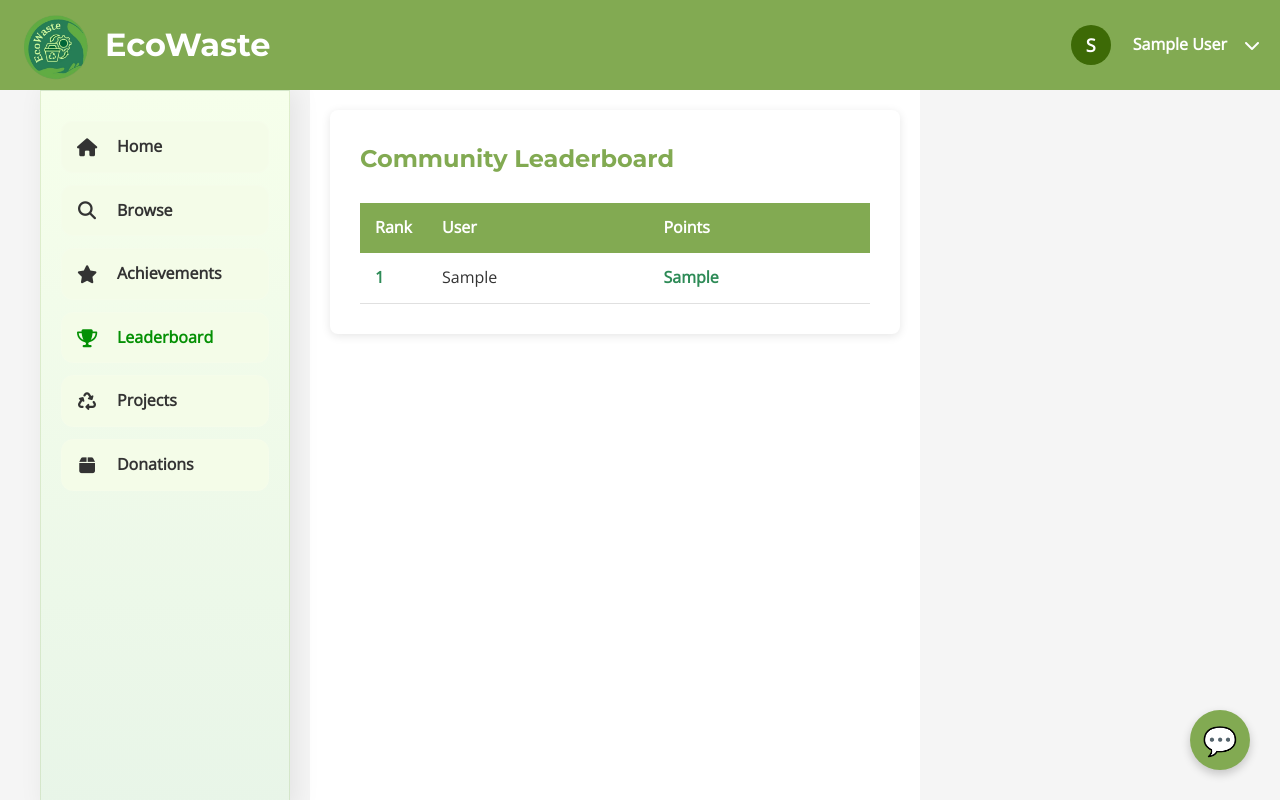
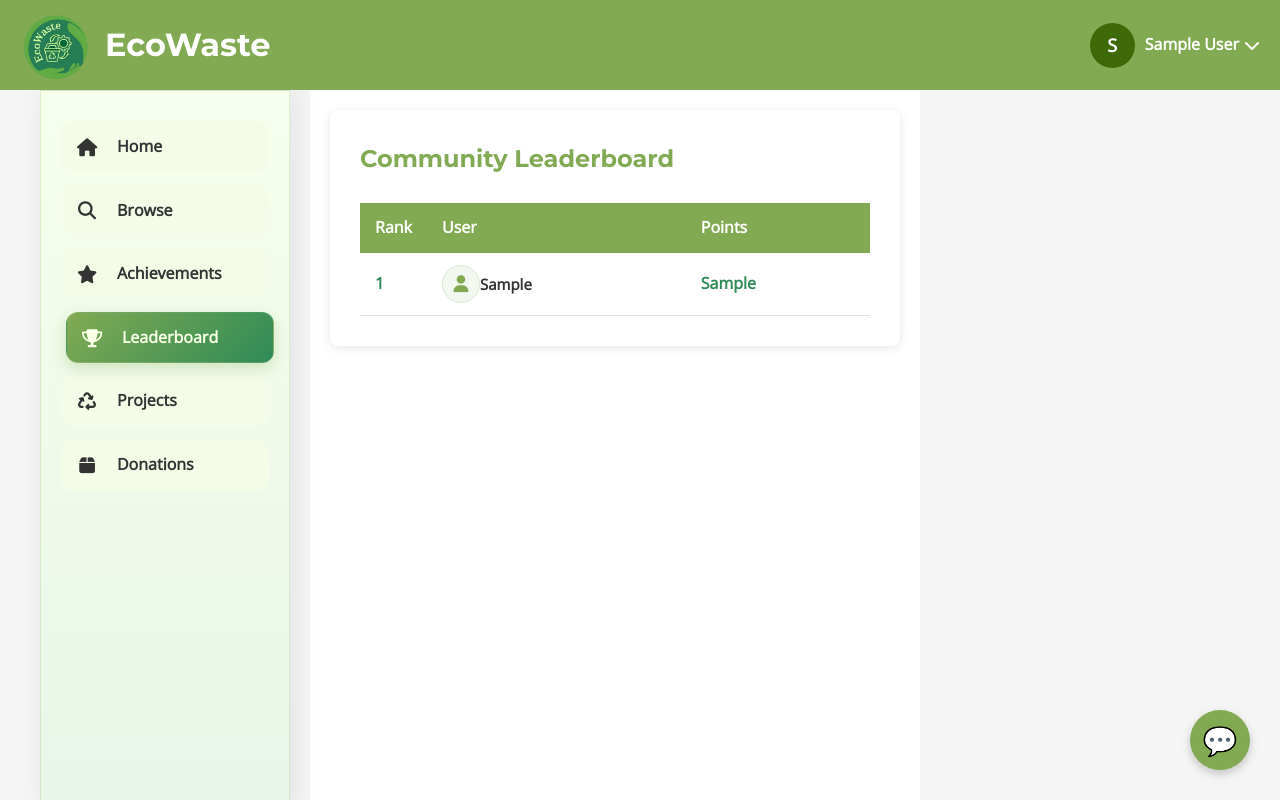
Before and after one commit to Raishem/Ecowasteee, a PHP site: page /ecowaste/leaderboard.php in a window 1280 px wide. Run offline with PHP 8.4, Linux system fonts and the light colour scheme; the visitor is signed in with stand-in values (Sample User, id 1); tables that the repository leaves empty or names only in its code hold one stand-in row (values such as "Sample post").

Commit message:
update leaderboard

```diff
--- a/assets/css/leaderboard.css
+++ b/assets/css/leaderboard.css
@@ -11,6 +11,7 @@ html, body {
     line-height: 1.6;
     height: 100%;
     overflow: hidden;
+    line-height: 1.6;
 }
 
 h1, h2, h3, h4 {
@@ -170,12 +171,34 @@ header {
 
 /* Adjust main content and right sidebar top spacing */
 .main-content {
-    height: calc(100vh - 80px); /* Adjust for new header height */
-    overflow-y: auto;
+    height: calc(100vh - 80px); /* Fits between header and bottom of screen */
+    overflow-y: auto; /* ✅ Only main content scrolls */
+    overflow-x: hidden;
     padding: 20px;
     background-color: #fff;
     grid-column: 2 / 3;
+    scrollbar-width: inherit;
+    scrollbar-color: #82AA52 #f0f0f0;
 }
+
+/* ✅ Custom scrollbar for the main content only */
+.main-content::-webkit-scrollbar {
+    width: 10px;
+}
+
+.main-content::-webkit-scrollbar-track {
+    background: #f0f0f0;
+}
+
+.main-content::-webkit-scrollbar-thumb {
+    background: linear-gradient(135deg, #82AA52 0%, #6d8f45 100%);
+    border-radius: 10px;
+}
+
+.main-content::-webkit-scrollbar-thumb:hover {
+    background: linear-gradient(135deg, #6d8f45 0%, #5a7537 100%);
+}
+
 
 .sidebar nav ul {
     list-style: none;
@@ -352,22 +375,6 @@ header {
             width: 60px;
         }
 
-        .user-profile {
-            display: flex;
-            align-items: center;
-            gap: 12px;
-        }
-
-        .profile-pic {
-            width: 36px;
-            height: 36px;
-            border-radius: 50%;
-            background-color: #e0e0e0;
-            display: flex;
-            align-items: center;
-            justify-content: center;
-            overflow: hidden;
-        }
 
         .profile-pic img {
             width: 100%;
@@ -419,7 +426,7 @@ header {
             width: 100%;
             height: 100%;
             background-color: rgba(0,0,0,0.5);
-            z-index: 200;
+            z-index: 2000;
             justify-content: center;
             align-items: center;
         }
@@ -564,3 +571,60 @@ header {
         @keyframes spin {
             to { transform: rotate(360deg); }
         }
+
+/* === Leaderboard User Info (Compact Clean Style) === */
+.user-info {
+    display: flex;
+    align-items: center;
+    gap: 12px;
+}
+
+.user-link {
+    display: flex;
+    align-items: center;
+    text-decoration: none;
+    color: #333;
+    transition: color 0.2s ease-in-out;
+}
+
+.user-link:hover .user-name {
+    color: #2e8b57;
+    text-decoration: underline;
+}
+
+.user-profile-pic {
+    width: 38px;
+    height: 38px;
+    border-radius: 50%;
+    overflow: hidden;
+    background-color: #f2f8f0;
+    display: flex;
+    align-items: center;
+    justify-content: center;
+    flex-shrink: 0;
+    border: 1px solid #d6e8d0;
+}
+
+.user-profile-pic img {
+    width: 100%;
+    height: 100%;
+    object-fit: cover;
+}
+
+.user-profile-pic .default-icon {
+    color: #82AA52;
+    font-size: 17px;
+}
+
+.user-name {
+    font-weight: 600;
+    font-size: 15px;
+    white-space: nowrap;
+}
+
+/* Optional: hover pop */
+.user-link:hover .user-profile-pic {
+    transform: scale(1.05);
+    box-shadow: 0 0 6px rgba(130, 170, 82, 0.3);
+    transition: all 0.2s ease;
+}
--- a/leaderboard.php
+++ b/leaderboard.php
@@ -9,10 +9,25 @@ if (!isset($_SESSION['logged_in']) || $_SESSION['logged_in'] !== true || empty($
     exit();
 }
 
-// Fetch leaderboard
+// === Fetch leaderboard with profile info ===
 $users = [];
-$result = $conn->query("SELECT first_name, points FROM users ORDER BY points DESC LIMIT 10");
-while ($row = $result->fetch_assoc()) $users[] = $row;
+$query = "
+    SELECT
+        user_id,
+        first_name,
+        points
+    FROM users
+    ORDER BY points DESC
+    LIMIT 10
+";
+$result = $conn->query($query);
+
+if ($result && $result->num_rows > 0) {
+    while ($row = $result->fetch_assoc()) {
+        $users[] = $row;
+    }
+}
+
 ?>
 <!DOCTYPE html>
 <html lang="en">
@@ -20,28 +35,11 @@ while ($row = $result->fetch_assoc()) $users[] = $row;
     <meta charset="UTF-8">
     <meta name="viewport" content="width=device-width, initial-scale=1.0">
     <title>Leaderboard | EcoWaste</title>
-    <link rel="stylesheet" href="assets/css/header.css">
     <link rel="stylesheet" href="assets/css/leaderboard.css">
     <link href="https://fonts.googleapis.com/css2?family=Montserrat:wght@700;900&family=Open+Sans&display=swap" rel="stylesheet">
     <link rel="stylesheet" href="https://cdnjs.cloudflare.com/ajax/libs/font-awesome/6.4.0/css/all.min.css">
 </head>
 
-    <style>
-        .profile-pic {
-            width: 40px;
-            height: 40px;
-            border-radius: 50%;
-            display: flex;
-            align-items: center;
-            justify-content: center;
-            margin-right: 10px;
-            overflow: hidden;
-            background-color: #3d6a06ff;
-            color: white;
-            font-weight: bold;
-            font-size: 18px;
-        }
-    </style>
 
 <body>
         <header>
@@ -73,7 +71,7 @@ while ($row = $result->fetch_assoc()) $users[] = $row;
                 <li><a href="homepage.php"><i class="fas fa-home"></i>Home</a></li>
                 <li><a href="browse.php"><i class="fas fa-search"></i>Browse</a></li>
                 <li><a href="achievements.php"><i class="fas fa-star"></i>Achievements</a></li>
-                <li><a href="leaderboard.php" style="color: rgb(4, 144, 4);"><i class="fas fa-trophy"></i>Leaderboard</a></li>
+                <li><a href="leaderboard.php" class="active"><i class="fas fa-trophy"></i>Leaderboard</a></li>
                 <li><a href="projects.php"><i class="fas fa-recycle"></i>Projects</a></li>
                 <li><a href="donations.php"><i class="fas fa-box"></i>Donations</a></li>
             </ul>
@@ -94,7 +92,24 @@ while ($row = $result->fetch_assoc()) $users[] = $row;
                     <?php foreach ($users as $i => $user): ?>
                     <tr>
                         <td class="rank"><?= $i + 1 ?></td>
-                        <td><?= htmlspecialchars($user['first_name']) ?></td>
+                        <td class="user-info">
+                            <?php
+                                $userId = isset($user['user_id']) ? (int)$user['user_id'] : 0;
+                                $userName = !empty($user['first_name']) ? htmlspecialchars($user['first_name']) : 'Unknown User';
+                                $profilePic = !empty($user['profile_pic']) ? htmlspecialchars($user['profile_pic']) : null;
+                            ?>
+                            <a href="profile.php?id=<?= $userId ?>" class="user-link">
+                                <div class="user-profile-pic">
+                                    <?php if ($profilePic): ?>
+                                        <img src="uploads/<?= $profilePic ?>" alt="<?= $userName ?>">
+                                    <?php else: ?>
+                                        <div class="default-icon"><i class="fas fa-user"></i></div>
+                                    <?php endif; ?>
+                                </div>
+                                <span class="user-name"><?= $userName ?></span>
+                            </a>
+                        </td>
+
                         <td class="points"><?= htmlspecialchars($user['points']) ?></td>
                     </tr>
                     <?php endforeach; ?>
@@ -103,7 +118,10 @@ while ($row = $result->fetch_assoc()) $users[] = $row;
         </div>
     </main>
 </div>
+
+<!-- Feedback Button -->
     <div class="feedback-btn" id="feedbackBtn">💬</div>
+    <!-- Feedback Modal -->
     <div class="feedback-modal" id="feedbackModal">
         <div class="feedback-content">
             <span class="feedback-close-btn" id="feedbackCloseBtn">&times;</span>
@@ -133,6 +151,7 @@ while ($row = $result->fetch_assoc()) $users[] = $row;
             </div>
         </div>
     </div>
+
 <script>
     document.getElementById('userProfile').addEventListener('click', function() {
         this.classList.toggle('active');
@@ -143,81 +162,97 @@ while ($row = $result->fetch_assoc()) $users[] = $row;
             userProfile.classList.remove('active');
         }
     });
-    document.addEventListener('DOMContentLoaded', function() {
-        const feedbackBtn = document.getElementById('feedbackBtn');
-        const feedbackModal = document.getElementById('feedbackModal');
-        const feedbackCloseBtn = document.getElementById('feedbackCloseBtn');
-        const emojiOptions = document.querySelectorAll('.emoji-option');
-        const feedbackForm = document.getElementById('feedbackForm');
-        const thankYouMessage = document.getElementById('thankYouMessage');
-        const feedbackSubmitBtn = document.getElementById('feedbackSubmitBtn');
-        const spinner = document.getElementById('spinner');
-        const ratingError = document.getElementById('ratingError');
-        const textError = document.getElementById('textError');
-        const feedbackText = document.getElementById('feedbackText');
+
+    document.addEventListener("DOMContentLoaded", function () {
+    // Grab elements
+    const feedbackBtn = document.getElementById("feedbackBtn");
+    const feedbackModal = document.getElementById("feedbackModal");
+    const feedbackCloseBtn = document.getElementById("feedbackCloseBtn");
+    const emojiOptions = feedbackModal ? feedbackModal.querySelectorAll(".emoji-option") : [];
+    const feedbackSubmitBtn = document.getElementById("feedbackSubmitBtn");
+    const feedbackText = document.getElementById("feedbackText");
+    const ratingError = document.getElementById("ratingError");
+    const textError = document.getElementById("textError");
+    const thankYouMessage = document.getElementById("thankYouMessage");
+    const feedbackForm = document.getElementById("feedbackForm");
+    const spinner = document.getElementById("spinner");
+
+    if (!feedbackBtn || !feedbackModal || !feedbackSubmitBtn || !feedbackText) return;
+
     let selectedRating = 0;
+
+    // Open modal
+    feedbackBtn.addEventListener("click", () => {
+        feedbackModal.style.display = "flex";
+        feedbackForm.style.display = "block";
+        thankYouMessage.style.display = "none";
+    });
+
+    // Close modal
+    feedbackCloseBtn?.addEventListener("click", () => feedbackModal.style.display = "none");
+    window.addEventListener("click", e => {
+        if (e.target === feedbackModal) feedbackModal.style.display = "none";
+    });
+
+    // Emoji rating selection
     emojiOptions.forEach(option => {
-            option.addEventListener('click', () => {
-                emojiOptions.forEach(opt => opt.classList.remove('selected'));
-                option.classList.add('selected');
-                selectedRating = option.getAttribute('data-rating');
-                ratingError.style.display = 'none';
+        option.addEventListener("click", () => {
+            emojiOptions.forEach(o => o.classList.remove("selected"));
+            option.classList.add("selected");
+            selectedRating = option.getAttribute("data-rating");
+            ratingError.style.display = "none";
         });
     });
-        feedbackForm.addEventListener('submit', function(e) {
+
+    // Submit feedback
+    feedbackSubmitBtn.addEventListener("click", e => {
         e.preventDefault();
-            let isValid = true;
-            if (selectedRating === 0) {
-                ratingError.style.display = 'block';
-                isValid = false;
+
+        let valid = true;
+        if (selectedRating === 0) { ratingError.style.display = "block"; valid = false; }
+        if (feedbackText.value.trim() === "") { textError.style.display = "block"; valid = false; }
+        else { textError.style.display = "none"; }
+
+        if (!valid) return;
+
+        spinner.style.display = "inline-block";
+        feedbackSubmitBtn.disabled = true;
+
+        // AJAX POST
+        fetch("feedback_process.php", {
+            method: "POST",
+            headers: { "Content-Type": "application/x-www-form-urlencoded" },
+            body: `rating=${selectedRating}&feedback=${encodeURIComponent(feedbackText.value)}`
+        })
+        .then(res => res.json())
+        .then(data => {
+            spinner.style.display = "none";
+            feedbackSubmitBtn.disabled = false;
+
+            if (data.status === "success") {
+                feedbackForm.style.display = "none";
+                thankYouMessage.style.display = "block";
+
+                // Reset after 3 seconds
+                setTimeout(() => {
+                    feedbackModal.style.display = "none";
+                    feedbackForm.style.display = "block";
+                    thankYouMessage.style.display = "none";
+                    feedbackText.value = "";
+                    selectedRating = 0;
+                    emojiOptions.forEach(o => o.classList.remove("selected"));
+                }, 3000);
             } else {
-                ratingError.style.display = 'none';
+                alert(data.message || "Failed to submit feedback.");
             }
-            if (feedbackText.value.trim() === '') {
-                textError.style.display = 'block';
-                isValid = false;
-            } else {
-                textError.style.display = 'none';
-            }
-            if (!isValid) return;
-            feedbackSubmitBtn.disabled = true;
-            spinner.style.display = 'block';
-            setTimeout(() => {
-                spinner.style.display = 'none';
-                feedbackForm.style.display = 'none';
-                thankYouMessage.style.display = 'block';
-                setTimeout(() => {
-                    feedbackModal.style.display = 'none';
-                    feedbackForm.style.display = 'block';
-                    thankYouMessage.style.display = 'none';
-                    feedbackText.value = '';
-                    emojiOptions.forEach(opt => opt.classList.remove('selected'));
-                    selectedRating = 0;
+        })
+        .catch(err => {
+            spinner.style.display = "none";
             feedbackSubmitBtn.disabled = false;
-                }, 3000);
-            }, 1500);
+            alert("Failed to submit feedback. Please try again.");
+            console.error(err);
         });
-        feedbackBtn.addEventListener('click', () => {
-            feedbackModal.style.display = 'flex';
     });
-        feedbackCloseBtn.addEventListener('click', closeFeedbackModal);
-        window.addEventListener('click', (event) => {
-            if (event.target === feedbackModal) {
-                closeFeedbackModal();
-            }
-        });
-        function closeFeedbackModal() {
-            feedbackModal.style.display = 'none';
-            feedbackForm.style.display = 'block';
-            thankYouMessage.style.display = 'none';
-            feedbackText.value = '';
-            emojiOptions.forEach(opt => opt.classList.remove('selected'));
-            selectedRating = 0;
-            ratingError.style.display = 'none';
-            textError.style.display = 'none';
-            feedbackSubmitBtn.disabled = false;
-            spinner.style.display = 'none';
-        }
 });
 </script>
 </body>
```
Lines whose indentation alone changed are shown as unchanged.
